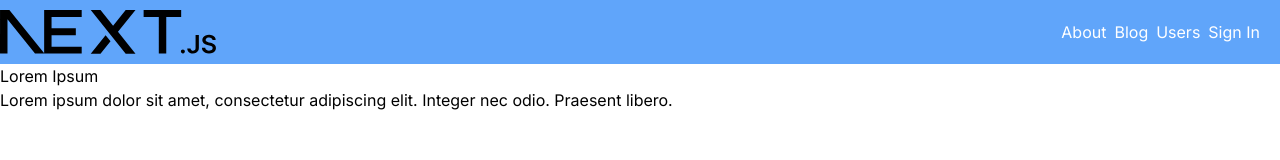
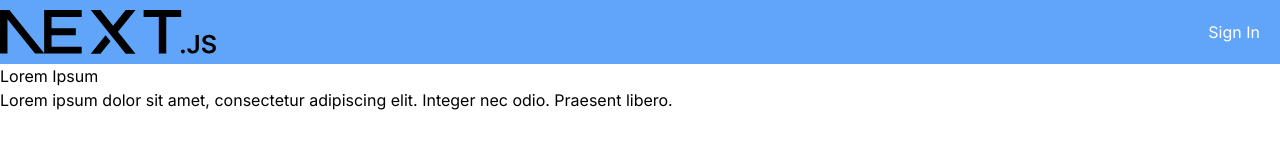
Before and after one commit to joe-bor/your-space, a Next.js app: page /blog/lorem-ipsum in a window 1280 px wide. Shown: the top 160 px of the page. Built offline with nearby package versions, Linux system fonts and the light colour scheme; no server answers.

Commit message:
dynamically renders nav based on session:

```diff
--- a/app/NavMenu.tsx
+++ b/app/NavMenu.tsx
@@ -1,8 +1,11 @@
 import Link from "next/link";
 import Image from "next/image";
 import { SignInButton, SignOutButton } from "./components/buttons";
+import { getServerSession } from "next-auth";
+import { authOptions } from "./api/auth/[...nextauth]/route";
 
-const NavMenu = () => {
+const NavMenu = async () => {
+  const session = await getServerSession(authOptions);
   return (
     <nav className=" flex bg-blue-400 text-white h-16 justify-between items-center">
       <Link href={"/"}>
@@ -15,6 +18,8 @@ const NavMenu = () => {
         />
       </Link>
       <ul className=" list-none flex mr-4">
+        {session ? (
+          <>
             <li className=" h-12 flex items-center p-1">
               <Link href={"about"}>About</Link>
             </li>
@@ -24,6 +29,8 @@ const NavMenu = () => {
             <li className=" h-12 flex items-center p-1">
               <Link href={"/users"}>Users</Link>
             </li>
+          </>
+        ) : null}
         <li className=" h-12 flex items-center p-1">
           <SignInButton />
         </li>
```
Lines whose indentation alone changed are shown as unchanged.
